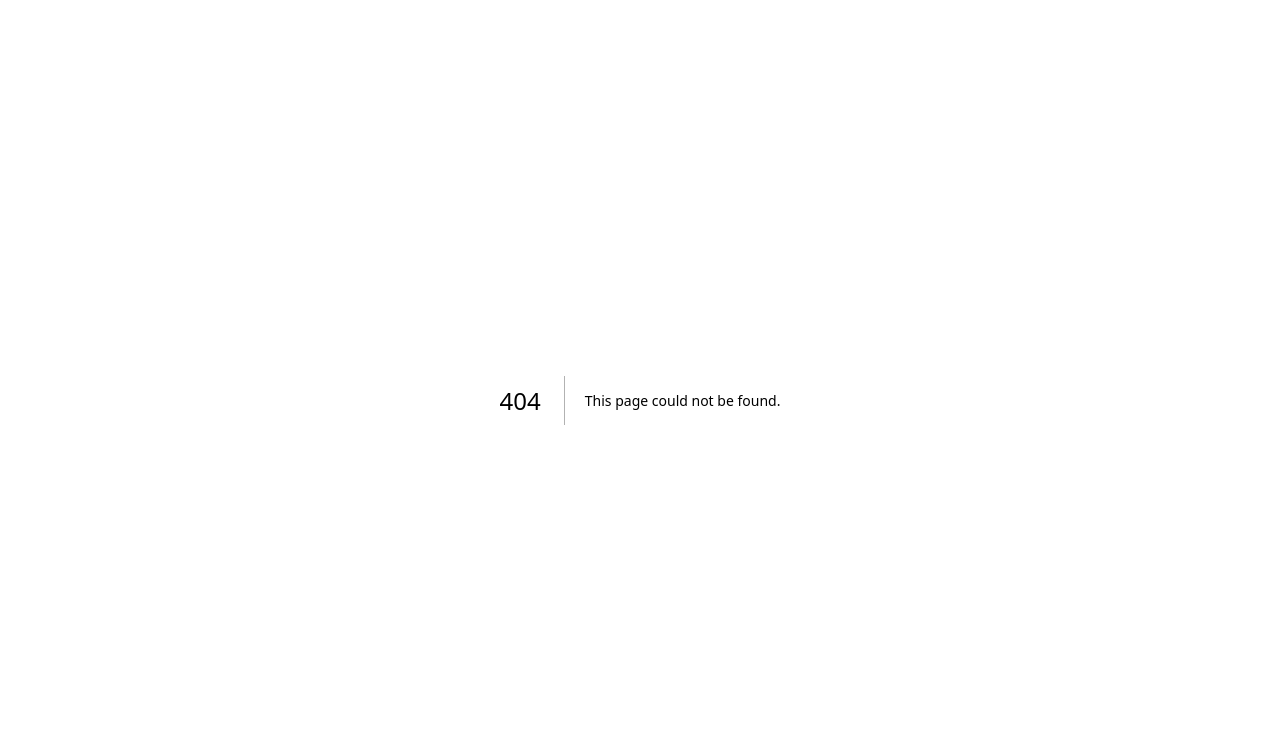
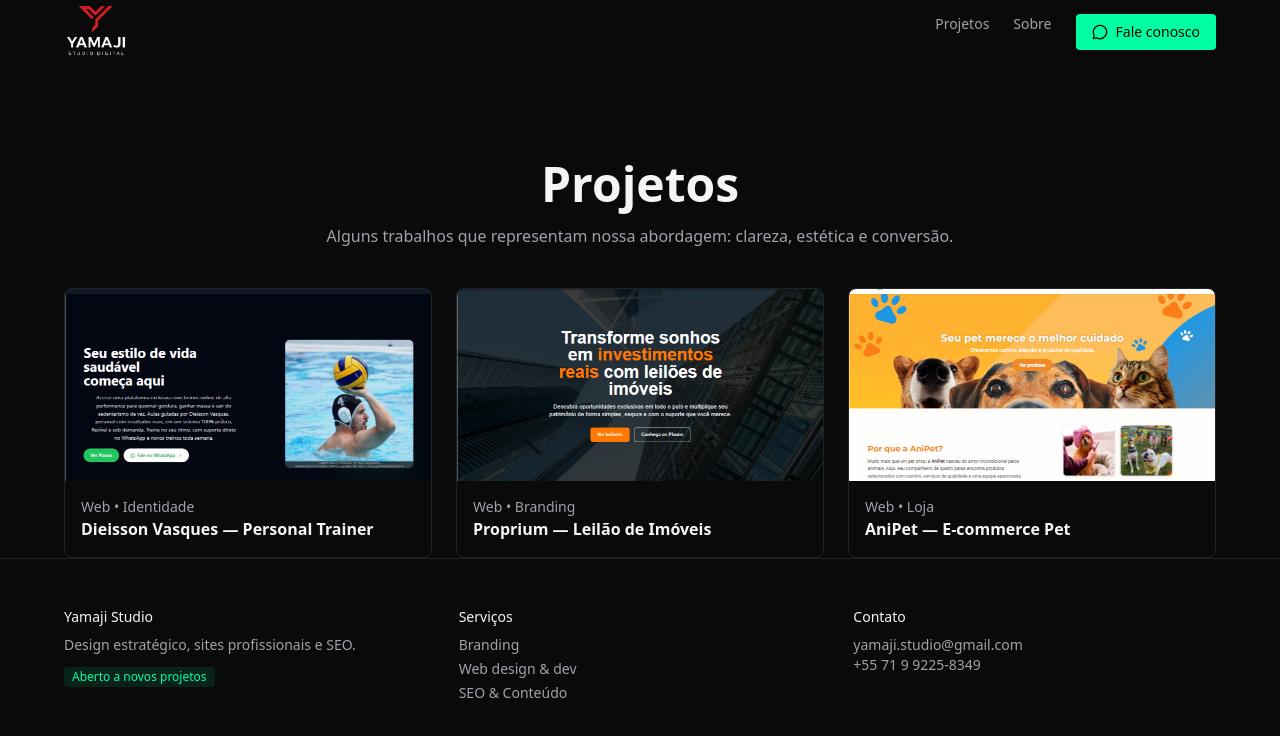
Before and after one commit to cauayoshito/yamaji, a Next.js app: page /work in a window 1280 px wide. Before the commit this address had no page. Shown: the top 736 px of the page. Built offline with nearby package versions, Linux system fonts and the light colour scheme.

Commit message:
Restaura página de projetos

```diff
--- /dev/null
+++ b/app/work/page.tsx
@@ -0,0 +1,65 @@
+// app/work/page.tsx
+import Header from "@/components/Header";
+import Footer from "@/components/Footer";
+import Link from "next/link";
+
+const projects = [
+  {
+    title: "Dieisson Vasques — Personal Trainer",
+    url: "https://dieisson.vercel.app",
+    image: "/images/dieisson.jpg",
+    tag: "Web • Identidade",
+  },
+  {
+    title: "Proprium — Leilão de Imóveis",
+    url: "https://proprium.vercel.app",
+    image: "/images/proprium.jpg",
+    tag: "Web • Branding",
+  },
+  {
+    title: "AniPet — E-commerce Pet",
+    url: "https://anipet.vercel.app",
+    image: "/images/anipet.jpg",
+    tag: "Web • Loja",
+  },
+];
+
+export default function WorkPage() {
+  return (
+    <>
+      <Header />
+      <main className="pt-40 px-6">
+        <div className="max-w-6xl mx-auto text-center">
+          <h1 className="text-4xl md:text-5xl font-bold mb-4">Projetos</h1>
+          <p className="text-muted mb-10">
+            Alguns trabalhos que representam nossa abordagem: clareza, estética
+            e conversão.
+          </p>
+          <div className="grid grid-cols-1 sm:grid-cols-2 lg:grid-cols-3 gap-6">
+            {projects.map((p) => (
+              <Link
+                key={p.title}
+                href={p.url}
+                target="_blank"
+                className="group border border-white/10 rounded-lg overflow-hidden hover:scale-[1.02] transition"
+              >
+                <div className="relative h-48">
+                  <img
+                    src={p.image}
+                    alt={p.title}
+                    className="w-full h-full object-cover"
+                  />
+                </div>
+                <div className="p-4 text-left">
+                  <p className="text-sm text-muted">{p.tag}</p>
+                  <p className="font-semibold">{p.title}</p>
+                </div>
+              </Link>
+            ))}
+          </div>
+        </div>
+      </main>
+      <Footer />
+    </>
+  );
+}
```
